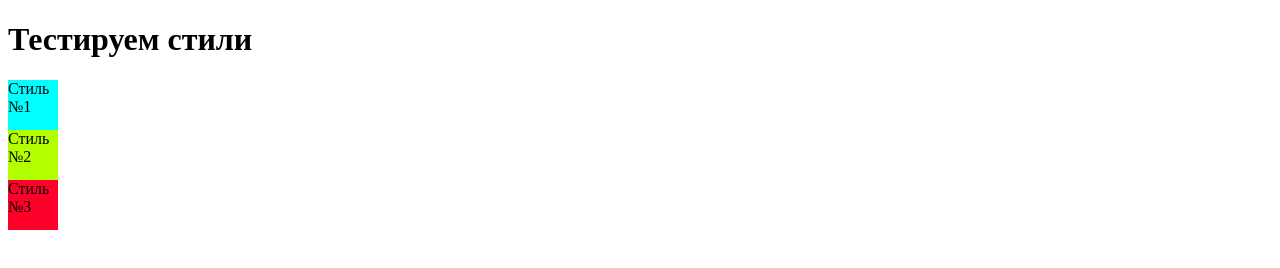
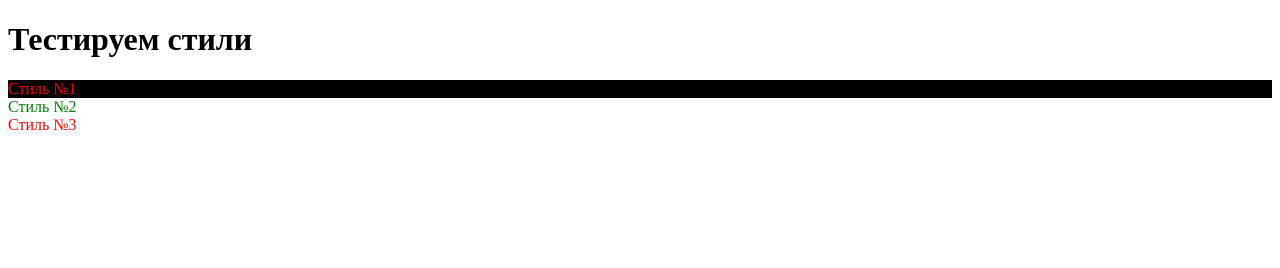
Before and after one commit to ashchipunov/css-leans, a plain HTML site: page index.html in a window 1280 px wide. Drawn offline with Linux system fonts and the light colour scheme.

Commit message:
2ур.Атрибуты class и id

```diff
--- a/css/style.css
+++ b/css/style.css
@@ -3,3 +3,12 @@
     height: 50px;
     background-color: rgb(255, 0, 43);
 }
+.block1 {
+    color: red;
+}
+.block_bg   {
+    background-color: black;
+}
+#item   {
+    color: green;
+    }
--- a/index.html
+++ b/index.html
@@ -10,25 +10,18 @@
 <body>
     <h1>Тестируем стили</h1>
 
-    <div    style="width: 50px; height: 50px;background-color: aqua;">
+    <div    class="block1   block_bg">
         Стиль №1
     </div>
 
-    <div    class="block2">
+    <div   id="item" >
         Стиль №2
     </div>
 
-    <div    class="block3">
+    <div  class="block1"  >
         Стиль №3
     </div>
 
-    <style>
-        .block2 {
-          width: 50px;
-           height: 50px;
-           background-color: rgb(179, 255, 0);
-        }
-    </style>
 
 </body>
 </html>
```
